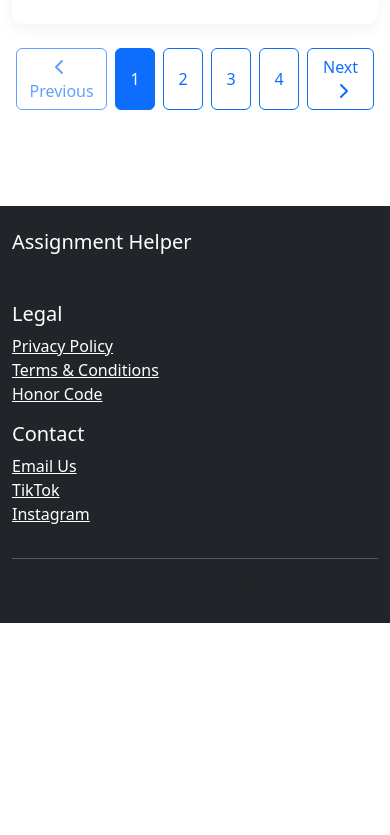
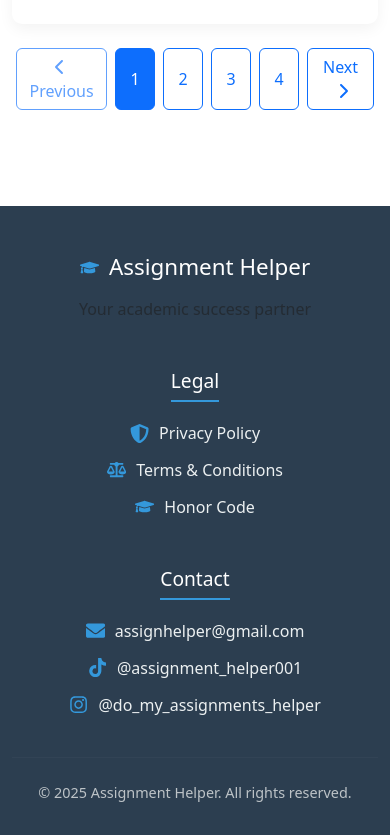
Before and after one commit to repherakello/Assignment_helper, a React (Create React App) app in the folder client/: page /about in a window 390 px wide. Shown: the part 2235-3070 px from the top of the page. Before the commit the page ends 2858 px from the top, so only its background shows below. Built offline with nearby package versions, Linux system fonts and the light colour scheme.

Commit message:
Adding the latest update on legal actions footer

```diff
--- a/client/package.json
+++ b/client/package.json
@@ -15,6 +15,7 @@
     "react-bootstrap": "^2.10.10",
     "react-datepicker": "^8.4.0",
     "react-dom": "^19.1.0",
+    "react-icons": "^5.5.0",
     "react-router-dom": "^7.7.0",
     "react-scripts": "5.0.1",
     "web-vitals": "^2.1.4"
--- /dev/null
+++ b/client/src/components/Footer.css
@@ -0,0 +1,76 @@
+/* src/components/Footer.css */
+.site-footer {
+  background: #2c3e50;
+  color: white;
+  padding: 3rem 0 1rem;
+  margin-top: 3rem;
+}
+
+.footer-brand h5 {
+  display: flex;
+  align-items: center;
+  font-size: 1.4rem;
+  margin-bottom: 1rem;
+}
+
+.footer-icon {
+  margin-right: 10px;
+  font-size: 1.2rem;
+  color: #3498db;
+}
+
+.footer-links h5,
+.footer-contact h5 {
+  font-size: 1.2rem;
+  margin-bottom: 1.2rem;
+  padding-bottom: 0.5rem;
+  border-bottom: 2px solid #3498db;
+  display: inline-block;
+}
+
+.footer-nav {
+  list-style: none;
+  padding-left: 0;
+}
+
+.footer-nav li {
+  margin-bottom: 0.8rem;
+}
+
+.footer-nav a {
+  color: #ecf0f1;
+  text-decoration: none;
+  display: flex;
+  align-items: center;
+  transition: color 0.2s;
+}
+
+.footer-nav a:hover {
+  color: #3498db;
+}
+
+.footer-divider {
+  border-color: rgba(255,255,255,0.1);
+  margin: 1.5rem 0;
+}
+
+.copyright {
+  color: #bdc3c7;
+  font-size: 0.9rem;
+}
+
+@media (max-width: 768px) {
+  .site-footer {
+    text-align: center;
+  }
+
+  .footer-brand h5,
+  .footer-nav a {
+    justify-content: center;
+  }
+
+  .footer-links,
+  .footer-contact {
+    margin-top: 2rem;
+  }
+}
--- a/client/src/components/Footer.js
+++ b/client/src/components/Footer.js
@@ -1,40 +1,90 @@
 import React from 'react';
 import { Container, Row, Col } from 'react-bootstrap';
 import { Link } from 'react-router-dom';
+import {
+  FaEnvelope,
+  FaTiktok,
+  FaInstagram,
+  FaHome,
+  FaBalanceScale,
+  FaShieldAlt,
+  FaGraduationCap
+} from 'react-icons/fa';
+import './Footer.css'; // Create this file
 
 const Footer = () => {
   return (
-    <footer className="bg-dark text-white py-4 mt-5">
+    <footer className="site-footer">
       <Container>
         <Row>
-          <Col md={4}>
-            <h5>Assignment Helper</h5>
+          <Col md={4} className="footer-brand">
+            <h5>
+              <FaGraduationCap className="footer-icon" />
+              Assignment Helper
+            </h5>
             <p className="text-muted">Your academic success partner</p>
           </Col>
-          <Col md={4}>
+
+          <Col md={4} className="footer-links">
             <h5>Legal</h5>
-            <ul className="list-unstyled">
-              <li><Link to="/privacy" className="text-white">Privacy Policy</Link></li>
-              <li><Link to="/terms" className="text-white">Terms & Conditions</Link></li>
-              <li><Link to="/honor-code" className="text-white">Honor Code</Link></li>
+            <ul className="footer-nav">
+              <li>
+                <Link to="/privacy">
+                  <FaShieldAlt className="footer-icon" />
+                  Privacy Policy
+                </Link>
+              </li>
+              <li>
+                <Link to="/terms">
+                  <FaBalanceScale className="footer-icon" />
+                  Terms & Conditions
+                </Link>
+              </li>
+              <li>
+                <Link to="/honor-code">
+                  <FaGraduationCap className="footer-icon" />
+                  Honor Code
+                </Link>
+              </li>
             </ul>
           </Col>
-          <Col md={4}>
+
+          <Col md={4} className="footer-contact">
             <h5>Contact</h5>
-            <ul className="list-unstyled">
-              <li><a href="mailto:assignhelper@gmail.com" className="text-white">Email Us</a></li>
-              <li><a href="https://tiktok.com/@assignment_helper001" target="_blank" rel="noopener noreferrer" className="text-white">TikTok</a></li>
-              <li><a href="https://instagram.com/do_my_assignments_helper" target="_blank" rel="noopener noreferrer" className="text-white">Instagram</a></li>
+            <ul className="footer-nav">
+              <li>
+                <a href="mailto:assignhelper@gmail.com">
+                  <FaEnvelope className="footer-icon" />
+                  assignhelper@gmail.com
+                </a>
+              </li>
+              <li>
+                <a href="https://tiktok.com/@assignment_helper001" target="_blank" rel="noopener noreferrer">
+                  <FaTiktok className="footer-icon" />
+                  @assignment_helper001
+                </a>
+              </li>
+              <li>
+                <a href="https://instagram.com/do_my_assignments_helper" target="_blank" rel="noopener noreferrer">
+                  <FaInstagram className="footer-icon" />
+                  @do_my_assignments_helper
+                </a>
+              </li>
             </ul>
           </Col>
         </Row>
-        <hr className="bg-secondary" />
-        <p className="text-center text-muted mb-0">
-          © {new Date().getFullYear()} Assignment Helper. All rights reserved.
-        </p>
+
+        <Row>
+          <Col className="text-center footer-bottom">
+            <hr className="footer-divider" />
+            <p className="copyright">
+              © {new Date().getFullYear()} Assignment Helper. All rights reserved.
+            </p>
+          </Col>
+        </Row>
       </Container>
     </footer>
   );
 };
 
-export default Footer; // This is the crucial line
+export default Footer;
--- a/client/src/components/legal/legal.css
+++ b/client/src/components/legal/legal.css
@@ -1,49 +1,62 @@
-/* Legal page container */
+/* src/components/legal/legal.css */
 .legal-container {
   max-width: 800px;
   margin: 2rem auto;
-  padding: 20px;
-  line-height: 1.6;
+  padding: 2rem;
+  line-height: 1.8;
   color: #333;
+  background: white;
+  border-radius: 8px;
+  box-shadow: 0 2px 15px rgba(0,0,0,0.05);
 }
 
 .legal-container h1 {
-  font-size: 2rem;
+  font-size: 2.2rem;
   color: #2c3e50;
-  border-bottom: 1px solid #eee;
-  padding-bottom: 10px;
+  border-bottom: 2px solid #3498db;
+  padding-bottom: 0.5rem;
+  margin-bottom: 1.5rem;
 }
 
 .legal-container h2 {
-  font-size: 1.5rem;
+  font-size: 1.6rem;
   color: #34495e;
-  margin-top: 1.5rem;
+  margin-top: 2.5rem;
+  padding-bottom: 0.3rem;
+  border-bottom: 1px solid #eee;
+}
+
+.legal-container p {
+  margin-bottom: 1.2rem;
 }
 
 .legal-container ul {
-  margin-left: 20px;
+  margin-left: 1.5rem;
+  margin-bottom: 1.5rem;
+}
+
+.legal-container li {
+  margin-bottom: 0.5rem;
 }
 
 .legal-container a {
   color: #3498db;
   text-decoration: none;
+  transition: color 0.2s;
 }
 
 .legal-container a:hover {
+  color: #2980b9;
   text-decoration: underline;
 }
 
-/* Back button */
-.back-button {
-  display: inline-block;
-  margin-bottom: 20px;
-  padding: 8px 15px;
-  background: #3498db;
-  color: white;
-  border-radius: 4px;
-  text-decoration: none;
+@media (max-width: 768px) {
+  .legal-container {
+    padding: 1.5rem;
+    margin: 1rem;
+  }
+
+  .legal-container h1 {
+    font-size: 1.8rem;
+  }
 }
-
-.back-button:hover {
-  background: #2980b9;
-}
```
Also changed, not shown: 1 other file (tests, documents, lock files or other folders).
